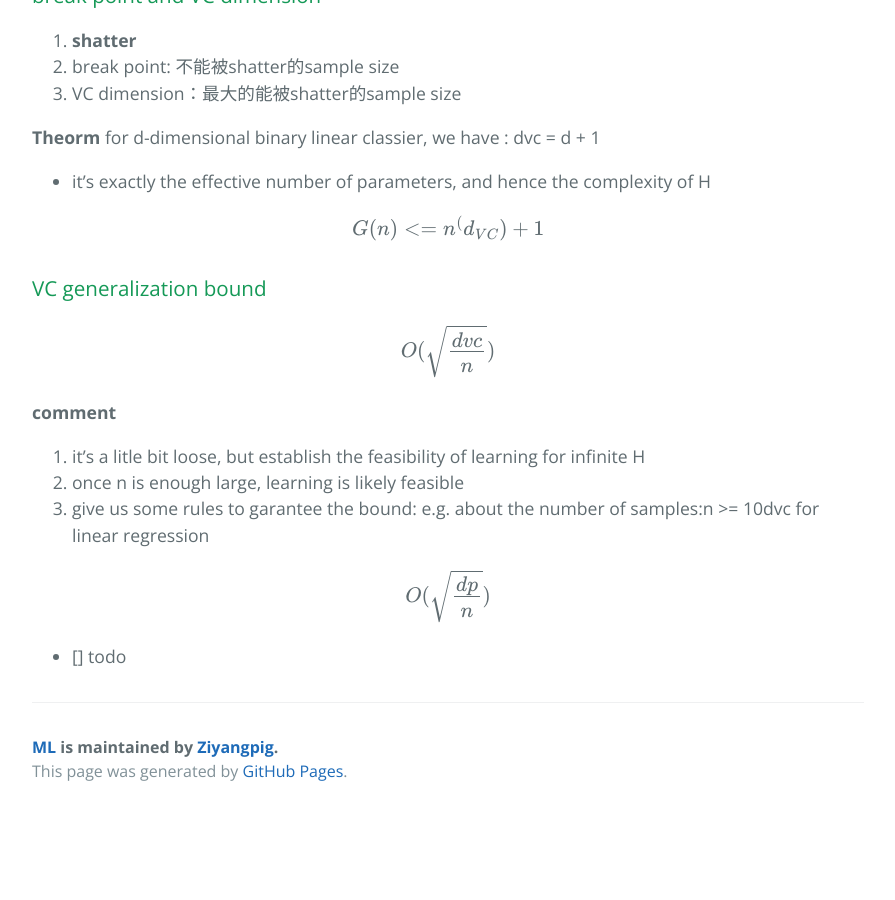
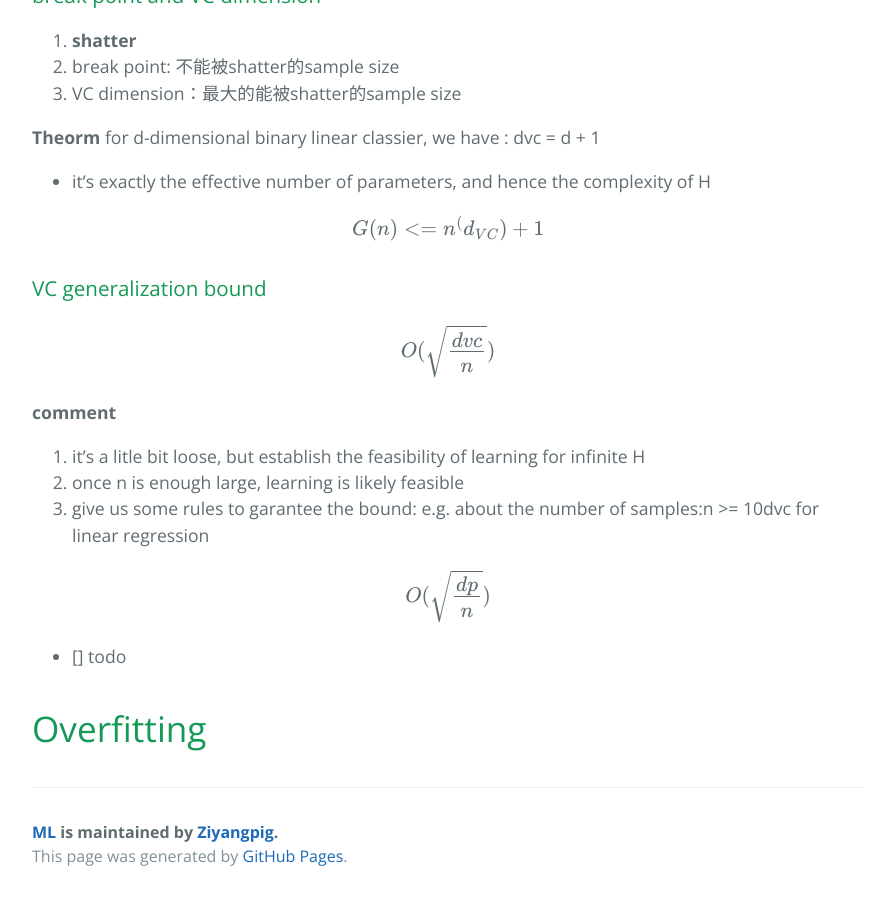
Before and after one commit to Ziyangpig/ML, a Jekyll site: the page built from Generalization Error.md, in a window 1280 px wide and 900 px high, scrolled down 2150 px. Shown: the whole window, without its empty margins (192-1087 px from the left). Built offline with Jekyll 4.4.1, drawn with Linux system fonts in a browser that asks for light colours; our own code applies the rules of GitHub Pages for plain Markdown files; formulas are drawn with MathJax 3; before the commit the page ends 2965 px from its top, so only the background shows below that.

Commit message:
Update and rename 2024-12-06-Feasibility of learn.md to Generalization Error.md

```diff
--- a/2024-12-06-Feasibility of learn.md
+++ b/Generalization Error.md
@@ -91,3 +91,5 @@ O(\sqrt{\frac{dp}{n}})
 $$
 
 - [] todo
+
+# Overfitting
```
